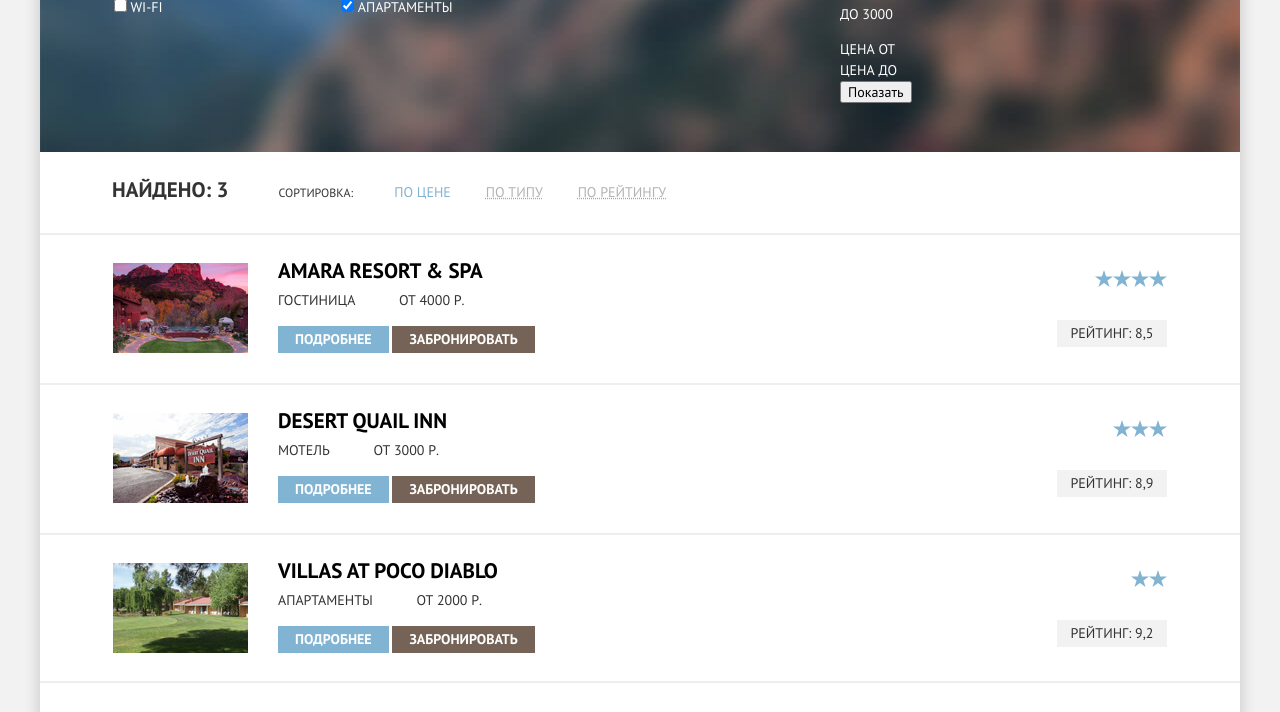
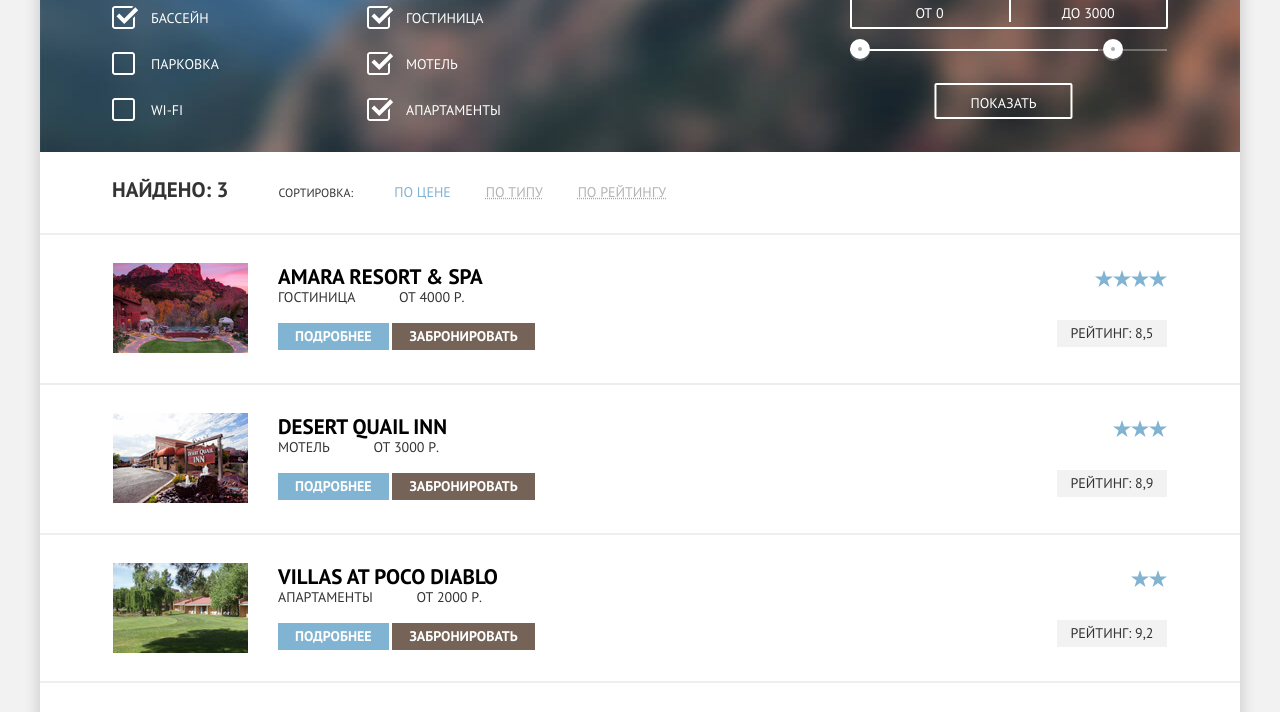
Before and after one commit to Mashkk/309485-sedona, a plain HTML site: page hotels.html in a window 1280 px wide. Shown: the part 122-834 px from the top of the page. Drawn offline with Linux system fonts and the light colour scheme.

Commit message:
фильтры

```diff
--- a/css/style.css
+++ b/css/style.css
@@ -580,6 +580,8 @@
   width: 100%;
   min-height: 218px;
 
+  padding: 28px 72px;
+
   background: url(../img/filter-background.jpg) center no-repeat;
   background-size: 1200px 562px;
 
@@ -592,31 +594,25 @@
   flex-wrap: wrap;
 
   width: 528px;
+}
 
-  padding-left: 72px;
-}
+  fieldset {
+    padding: 0;
+    margin: 0;
+    border: none;
+  }
 
   .filter-infrastructure,
   .filter-accommodation {
     width: 210px;
 
-    margin-right: 15px;
-  }
-
-  fieldset {
-    padding: 0;
-    border: none;
+    margin-right: 45px;
   }
 
     .filter-name {
+      padding-bottom: 25px;
       font: 700 16px/1.3 "PT Sans", Arial, Helvetica, sans-serif;
     }
-
-.filter-price {
-  width: 328px;
-
-  margin-right: 72px;
-}
 
   .filter-list {
     margin: 0;
@@ -625,7 +621,180 @@
 
     .filter-list li {
       padding: 0;
+      padding-bottom: 25px;
       list-style: none outside;
+    }
+
+    .filter-list li:last-child {
+      padding: 0;
+    }
+
+/* слайдер с ценой */
+.filter-price {
+  width: 318px;
+}
+
+  .filter-price legend {
+    padding-bottom: 10px;
+  }
+
+.price-slider-data__wrapper {
+  display: block;
+  position: relative;
+
+  width: 318px;
+  height: 36px;
+
+  margin-bottom: 20px;
+
+  border: 2px solid #fff;
+  border-radius: 2px;
+}
+
+  .price-slider-data__wrapper::before {
+    content: "";
+    position: absolute;
+
+    top: 5px;
+    left: 50%;
+
+    width: 2px;
+    height: 22px;
+
+    background-color: #fff;
+  }
+
+  .price-slider-data {
+    display: inline-block;
+    vertical-align: middle;
+
+    width: 155px;
+    text-align: center;
+
+    line-height: 36px;
+  }
+
+  .price-slider {
+    position: relative;
+
+    width: 317px;
+    height: 2px;
+
+    margin-bottom: 32px;
+
+    background-color: rgba(255, 255, 255, 0.3);
+  }
+
+    .price-slider-bar {
+      position: absolute;
+
+      width: 248px;
+      height: 2px;
+
+      background-color: #fff;
+    }
+
+    .price-slider-button {
+      position: absolute;
+
+      top: -10px;
+
+      width: 20px;
+      height: 23px;
+
+      font-size: 0;
+
+      background: url(../img/filter-button.svg) center/20px 23px no-repeat;
+    }
+
+    .price-slider-button-to {
+      left: 253px;
+    }
+
+      .price-slider-button:hover {
+        width: 22px;
+        height: 25px;
+
+        background-size: 22px 25px;
+      }
+
+      .filter-button {
+        display: block;
+
+        min-width: 138px;
+        height: 36px;
+
+        padding: 0;
+        margin: 0 auto;
+
+        color: #fff;
+        text-align: center;
+        line-height: 36px;
+        text-transform: uppercase;
+
+        background-color: transparent;
+        border: 2px solid #fff;
+        border-radius: 2px;
+
+        transform: translateX(-4%);
+        cursor: pointer;
+      }
+
+        .filter-button:hover,
+        .filter-button:focus {
+          background-color: #fff;
+          outline: none;
+
+          color: #000;
+        }
+
+        .filter-button:active {
+          color: rgba(0, 0, 0, 0.3);
+        }
+
+/* стили для чекбоксов */
+.filter-list label {
+  position: relative;
+  cursor: pointer;
+
+  padding-left: 39px;
+}
+
+.filter-list input {
+  position: absolute;
+  opacity: 0;
+}
+
+  .filter-list input + label::before {
+    content: "";
+    display: block;
+
+    position: absolute;
+    top: -5px;
+    left: 0;
+
+    width: 27px;
+    height: 25px;
+  }
+
+    .filter-list input + label::before {
+      background: url("../img/checkbox-off.svg") bottom left/23px 23px no-repeat;
+    }
+
+    .filter-list input:checked + label::before,
+    .filter-list input:active:not(:disabled) + label::before {
+      background: url("../img/checkbox-on.svg") bottom left/27px 23px no-repeat;
+    }
+
+    .filter-list input:checked:active:not(:disabled) + label::before {
+      background: url("../img/checkbox-off.svg") bottom left/23px 23px no-repeat;
+  }
+
+    .filter-list input:disabled + label::before,
+    .filter-list input:checked:disabled + label::before {
+      opacity: 0.3;
+      pointer-events: none;
+      cursor: default;
     }
 
 /* Сортировка */
@@ -769,20 +938,32 @@
     }
 
     .hotel-item h3 {
+      padding: 0;
+      margin: 0;
+
+      width: 100%;
+      text-align: left;
+    }
+
+    .hotel-name {
       font: 700 21px/0.8 "PT Sans", Arial, Helvetica, sans-serif;
       color: #000;
 
       width: 100%;
 
-      text-align: left;
-      padding: 0;
       padding-bottom: 10px;
-      margin: 0;
+      text-decoration: none;
     }
 
-    .hotel-item a {
-      text-decoration: none;
-    }
+      .hotel-name:hover,
+      .hotel-name:focus {
+        color: #81b3d2;
+        outline: none;
+      }
+
+      .hotel-name:active {
+        color: rgba(0, 0, 0, 0.3);
+      }
 
     .hotel-item span {
       display: inline-block;
@@ -813,6 +994,8 @@
       color: #fff;
       font-weight: 700;
       line-height: 27px;
+
+      text-decoration: none;
     }
 
     .more-button {
--- a/hotels.html
+++ b/hotels.html
@@ -13,7 +13,7 @@
       <header class="main-header">
         <nav class="main-navigation-header">
 
-          <a class="main-logo logo-header" href="#" tabindex="-1">
+          <a class="main-logo logo-header" href="index.html">
             <span class="visually-hidden">Логотип компании Sedona</span>
             <img class="logo-header-img" src="img/sedona-logo.png" alt="Sedona" width="68" height="56">
           </a>
@@ -95,8 +95,10 @@
             <fieldset class="filter-price">
               <legend class="filter-name">Стоимость в сутки (р):</legend>
 
-              <p class="price-slider-data price-slider-data-from">от 0</p>
-              <p class="price-slider-data price-slider-data-to">до 3000</p>
+              <div class="price-slider-data__wrapper">
+                <span class="price-slider-data price-slider-data-from">от 0</span>
+                <span class="price-slider-data price-slider-data-to">до 3000</span>
+              </div>
 
               <div class="price-slider">
                 <div class="price-slider-bar"></div>
@@ -147,7 +149,7 @@
             <li class="hotel-item">
               <img src="img/hotel-1.jpg" alt="Amara resort & spa" width="135" height="90">
               <div class="hotel-info__wrapper">
-                <a href="#">
+                <a class="hotel-name" href="#">
                   <h3>Amara resort & spa</h3>
                 </a>
 
@@ -168,7 +170,7 @@
             <li class="hotel-item">
               <img src="img/hotel-2.jpg" alt="Desert quail inn" width="135" height="90">
               <div class="hotel-info__wrapper">
-                <a href="#">
+                <a class="hotel-name" href="#">
                   <h3>Desert quail inn</h3>
                 </a>
 
@@ -189,7 +191,7 @@
             <li class="hotel-item">
               <img src="img/hotel-3.jpg" alt="Villas at poco diablo" width="135" height="90">
               <div class="hotel-info__wrapper">
-                <a href="#">
+                <a class="hotel-name" href="#">
                   <h3>Villas at poco diablo</h3>
                 </a>
 
```
